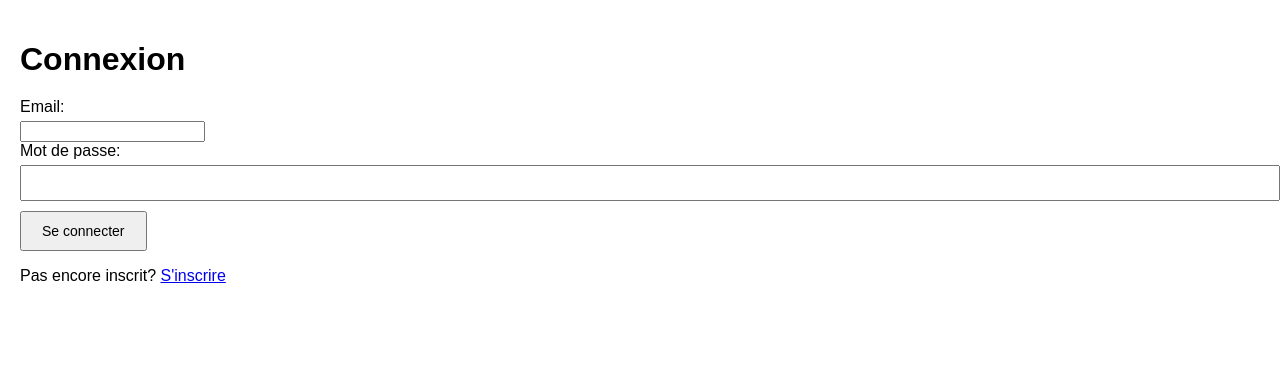
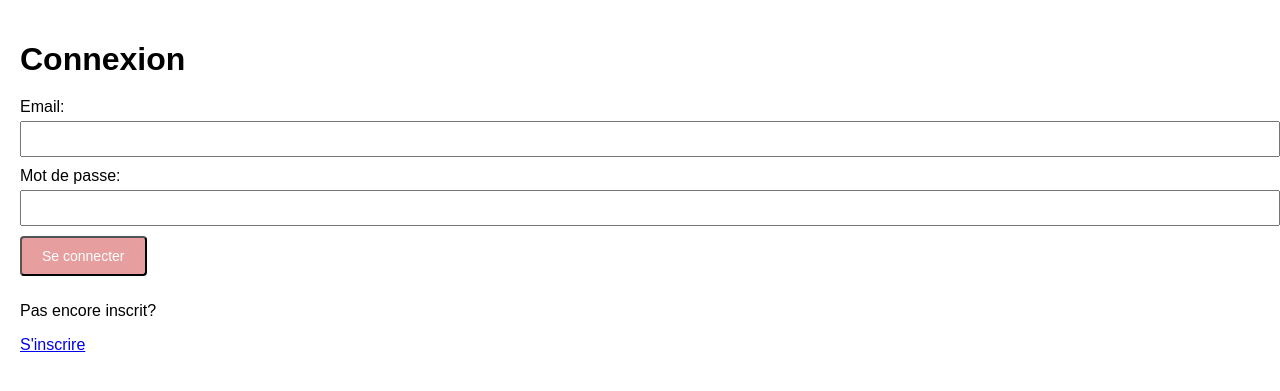
Before and after one commit to oceanetardy/GestionDeLivres, a PHP site: page /login.php in a window 1280 px wide. Shown: the top 391 px of the page. Run offline with PHP 8.4, Linux system fonts and the light colour scheme.

Commit message:
[*] Joli

```diff
--- a/styles.css
+++ b/styles.css
@@ -24,6 +24,7 @@ label {
 
 input[type="text"],
 input[type="password"],
+input[type="email"],
 input[type="number"] {
     width: 100%;
     padding: 8px;
@@ -45,7 +46,7 @@ button {
     display: inline-block;
     padding: 10px 20px;
     font-size: 14px;
-    background-color: #4CAF50;
+    background-color: rgba(193, 0, 1, 0.38);
     color: white;
     text-decoration: none;
     border-radius: 4px;
@@ -53,5 +54,5 @@ button {
 }
 
 .button:hover {
-    background-color: #45a049;
+    background-color: rgba(193, 0, 1, 0.38);
 }
--- a/views/inscription.php
+++ b/views/inscription.php
@@ -14,7 +14,10 @@
     <input type="email" name="email" required>
     <label for="mot_de_passe">Mot de passe:</label>
     <input type="password" name="mot_de_passe" required>
-    <button type="submit">S'inscrire</button>
+    <button class="button" type="submit">S'inscrire</button>
 </form>
+<p>Déjà un compte?</p>
+<a href="login.php">Se connecter</a>
+
 </body>
 </html>
--- a/views/liste_livres.php
+++ b/views/liste_livres.php
@@ -18,7 +18,7 @@ $listeLivres = $livre->getAllLivres();
 <head>
     <meta charset="UTF-8">
     <title>Tous les Livres</title>
-    <link rel="stylesheet" href="styles.css">
+    <link rel="stylesheet" href="../styles.css">
 </head>
 <body>
 <h1>Tous les livres</h1>
--- a/views/liste_livres_utilisateurs.php
+++ b/views/liste_livres_utilisateurs.php
@@ -20,7 +20,7 @@ $listeLivres = $livre->getLivresUtilisateur($_SESSION['utilisateur_id']);
 <head>
     <meta charset="UTF-8">
     <title>Mes Livres</title>
-    <link rel="stylesheet" href="styles.css">
+    <link rel="stylesheet" href="../styles.css">
 </head>
 <body>
 <h1>Mes Livres</h1>
--- a/views/login.php
+++ b/views/login.php
@@ -3,7 +3,7 @@
 <head>
     <meta charset="UTF-8">
     <title>Connexion</title>
-    <link rel="stylesheet" href="styles.css">
+    <link rel="stylesheet" href="./styles.css">
 </head>
 <body>
 <h1>Connexion</h1>
@@ -12,8 +12,8 @@
     <input type="email" name="email" required>
     <label for="mot_de_passe">Mot de passe:</label>
     <input type="password" name="mot_de_passe" required>
-    <button type="submit">Se connecter</button>
+    <button class="button" type="submit">Se connecter</button>
 </form>
-<p>Pas encore inscrit? <a href="inscription.php">S'inscrire</a></p>
+<p>Pas encore inscrit?</p> <a href="inscription.php">S'inscrire</a>
 </body>
 </html>
```
Also changed, not shown: index.php (+15 -2 lines), 1 other file.
